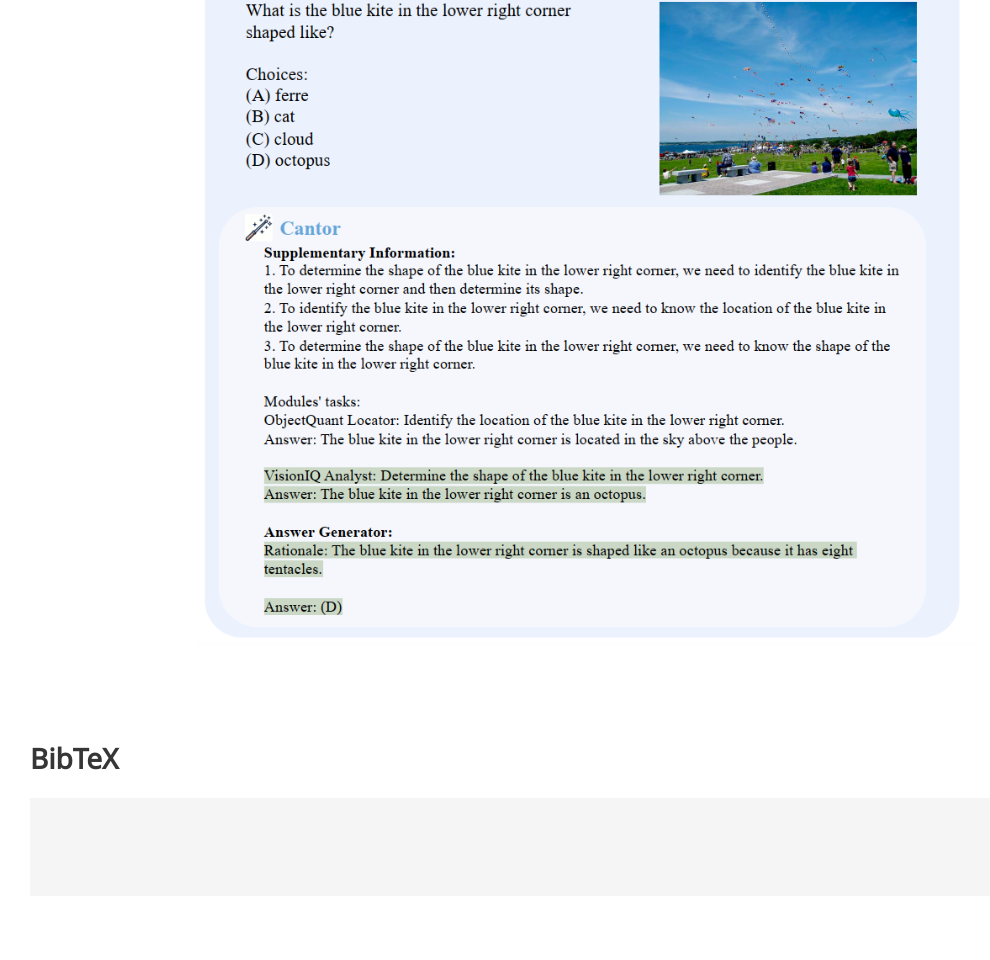
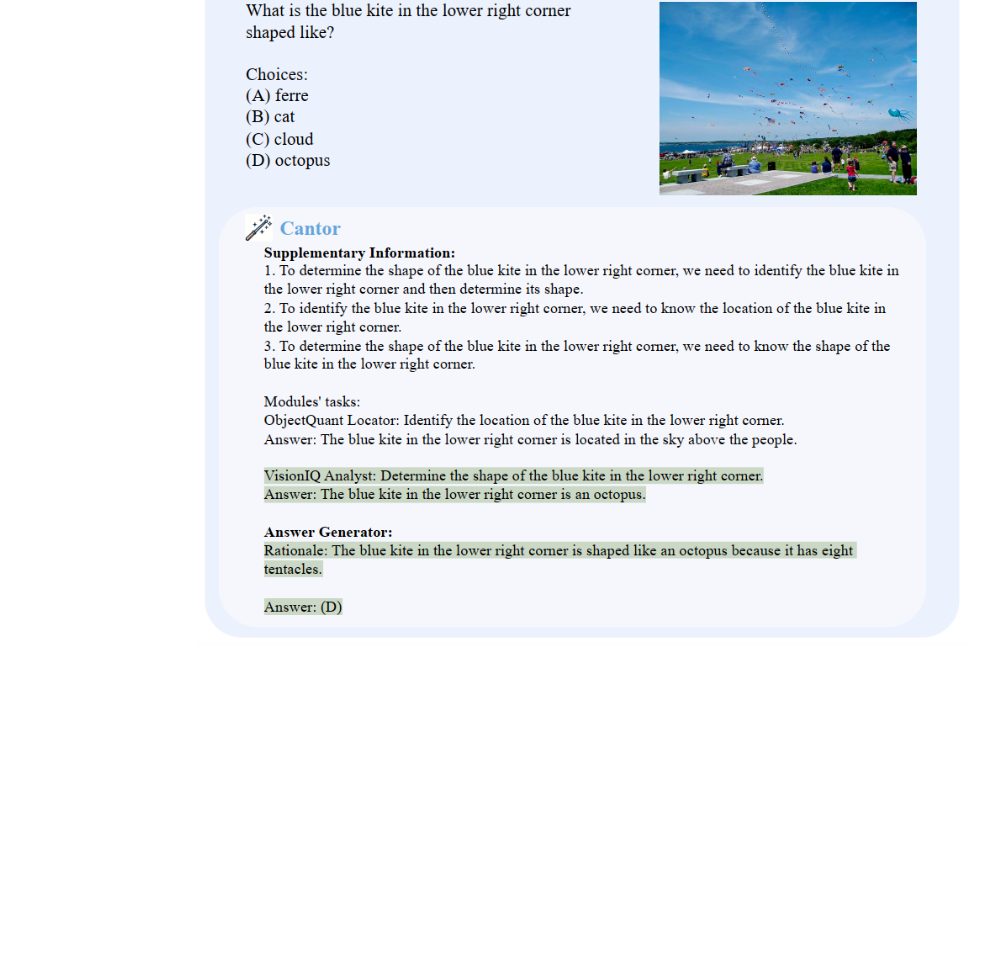
Before and after one commit to ggg0919/cantor, a plain HTML site: page index.html in a window 1280 px wide. Shown: the part 7015-7975 px from the top of the page, without its empty margins (55-1045 px from the left). After the commit the page ends 7710 px from the top, so only its background shows below. Drawn offline with nearby package versions, Linux system fonts and the light colour scheme; a script that the page names is missing; some icons are missing; a web font is replaced by a local one.

Commit message:
update demo

```diff
--- a/index.html
+++ b/index.html
@@ -496,14 +496,14 @@
 
 </section>
 
-  <section class="section" id="BibTeX">
+  <!-- <section class="section" id="BibTeX">
     <div class="container is-max-desktop content">
       <h2 class="title">BibTeX</h2>
       <pre><code>
-   <!-- 填引用 -->
+
   </code></pre>
     </div>
-  </section>
+  </section> -->
 
 
 
```
Also changed, not shown: 1 other file.
